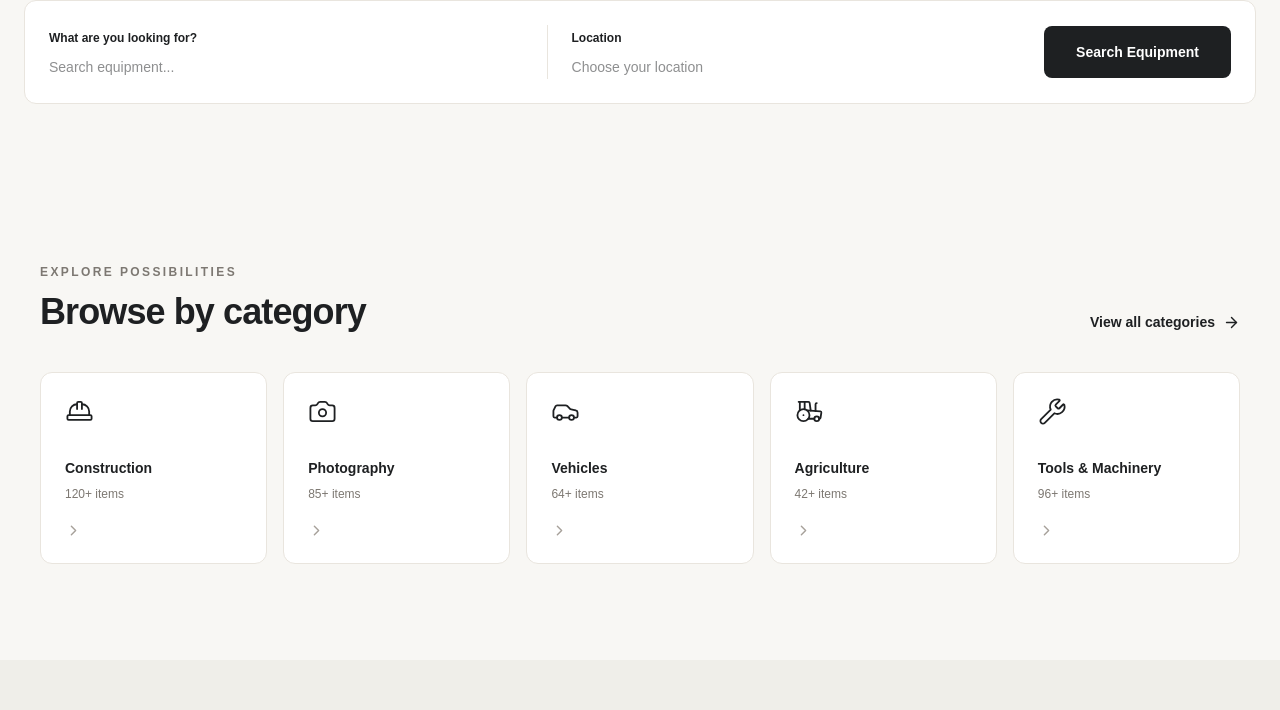
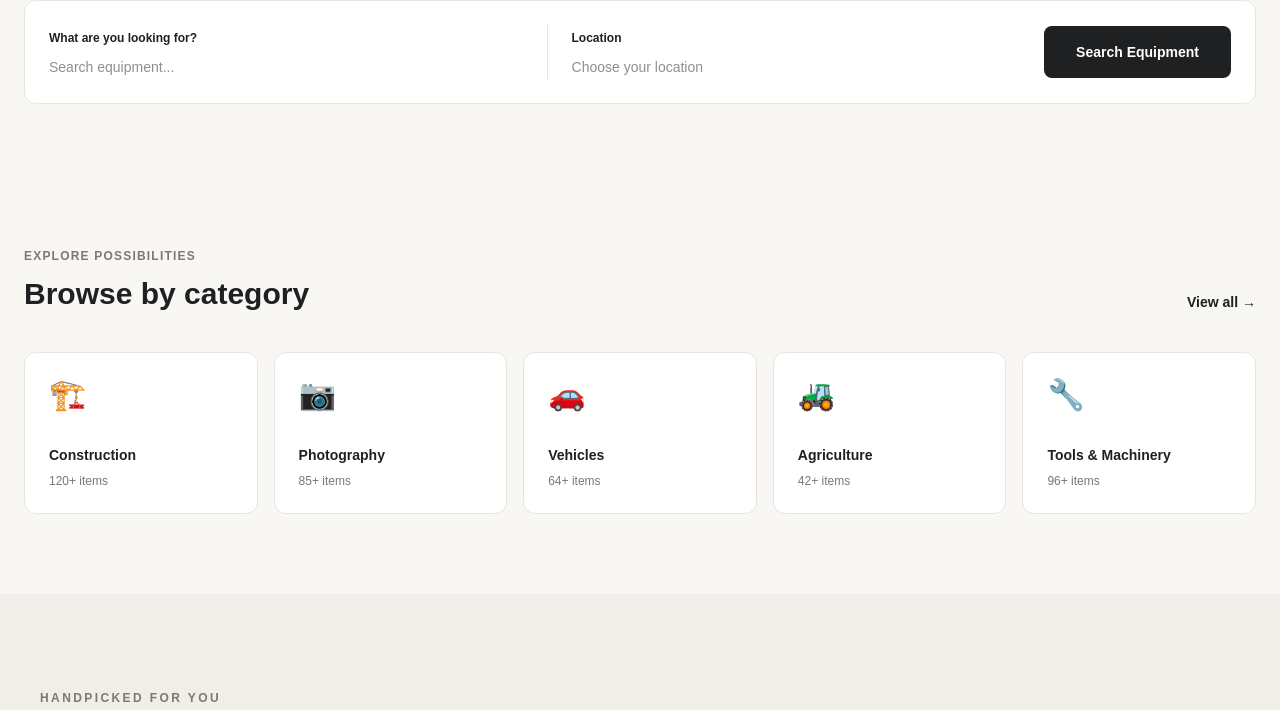
Before and after one commit to fahiyahedayet/rentwise-client, a Next.js app: page / in a window 1280 px wide. Shown: the part 898-1608 px from the top of the page. Built offline with nearby package versions, Linux system fonts and the light colour scheme.

Commit message:
Equipment categories done

```diff
--- a/src/app/page.tsx
+++ b/src/app/page.tsx
@@ -213,49 +213,54 @@ export default function Home() {
         </div>
       </section>
 
-      {/* Categories */}
-      <section className="mx-auto max-w-7xl px-6 py-24 lg:px-10">
-        <div className="flex flex-wrap items-end justify-between gap-5">
+     {/* Equipment Categories */}
+<section className="mx-auto max-w-7xl px-6 py-20">
+
+  <div className="flex items-end justify-between">
     <div>
-            <p className="text-xs font-semibold tracking-[0.2em] text-[#7D7872] uppercase">
+      <p className="text-xs font-semibold uppercase tracking-widest text-[#7D7872]">
         Explore possibilities
       </p>
-            <h2 className="mt-3 text-3xl font-semibold tracking-tight sm:text-4xl">
+
+      <h2 className="mt-3 text-3xl font-semibold">
         Browse by category
       </h2>
     </div>
+
     <Link
       href="/equipment"
-            className="inline-flex items-center gap-2 text-sm font-semibold"
+      className="hidden text-sm font-semibold md:block"
     >
-            View all categories <ArrowRight size={17} />
+      View all →
     </Link>
   </div>
 
   <div className="mt-10 grid grid-cols-2 gap-4 md:grid-cols-3 lg:grid-cols-5">
-          {categories.map((category) => {
-            const Icon = category.icon;
 
-            return (
+    {[
+      { name: "Construction", icon: "🏗️", count: "120+ items" },
+      { name: "Photography", icon: "📷", count: "85+ items" },
+      { name: "Vehicles", icon: "🚗", count: "64+ items" },
+      { name: "Agriculture", icon: "🚜", count: "42+ items" },
+      { name: "Tools & Machinery", icon: "🔧", count: "96+ items" },
+    ].map((category) => (
       <Link
         href="/equipment"
         key={category.name}
         className="group rounded-xl border border-[#E9E5DE] bg-white p-6 transition hover:-translate-y-1 hover:border-[#B9B1A6]"
       >
-                <Icon size={29} strokeWidth={1.5} />
+        <span className="text-3xl">{category.icon}</span>
+
         <h3 className="mt-8 text-sm font-semibold">
           {category.name}
         </h3>
+
         <p className="mt-2 text-xs text-[#7D7872]">
           {category.count}
         </p>
-                <ChevronRight
-                  size={17}
-                  className="mt-5 text-[#A7A19A] transition group-hover:translate-x-1 group-hover:text-black"
-                />
       </Link>
-            );
-          })}
+    ))}
+
   </div>
 </section>
 
```
Lines whose indentation alone changed are shown as unchanged.
